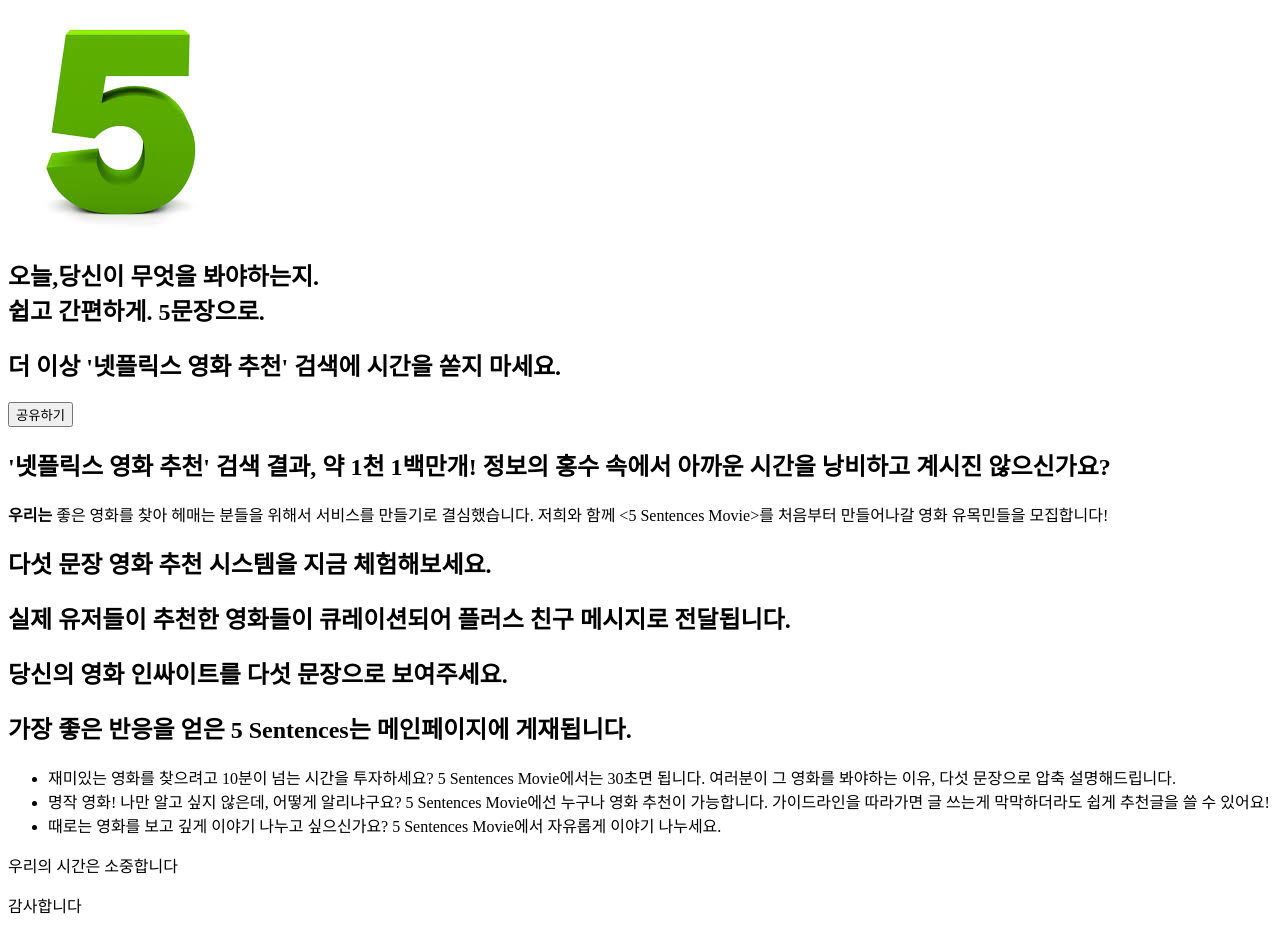
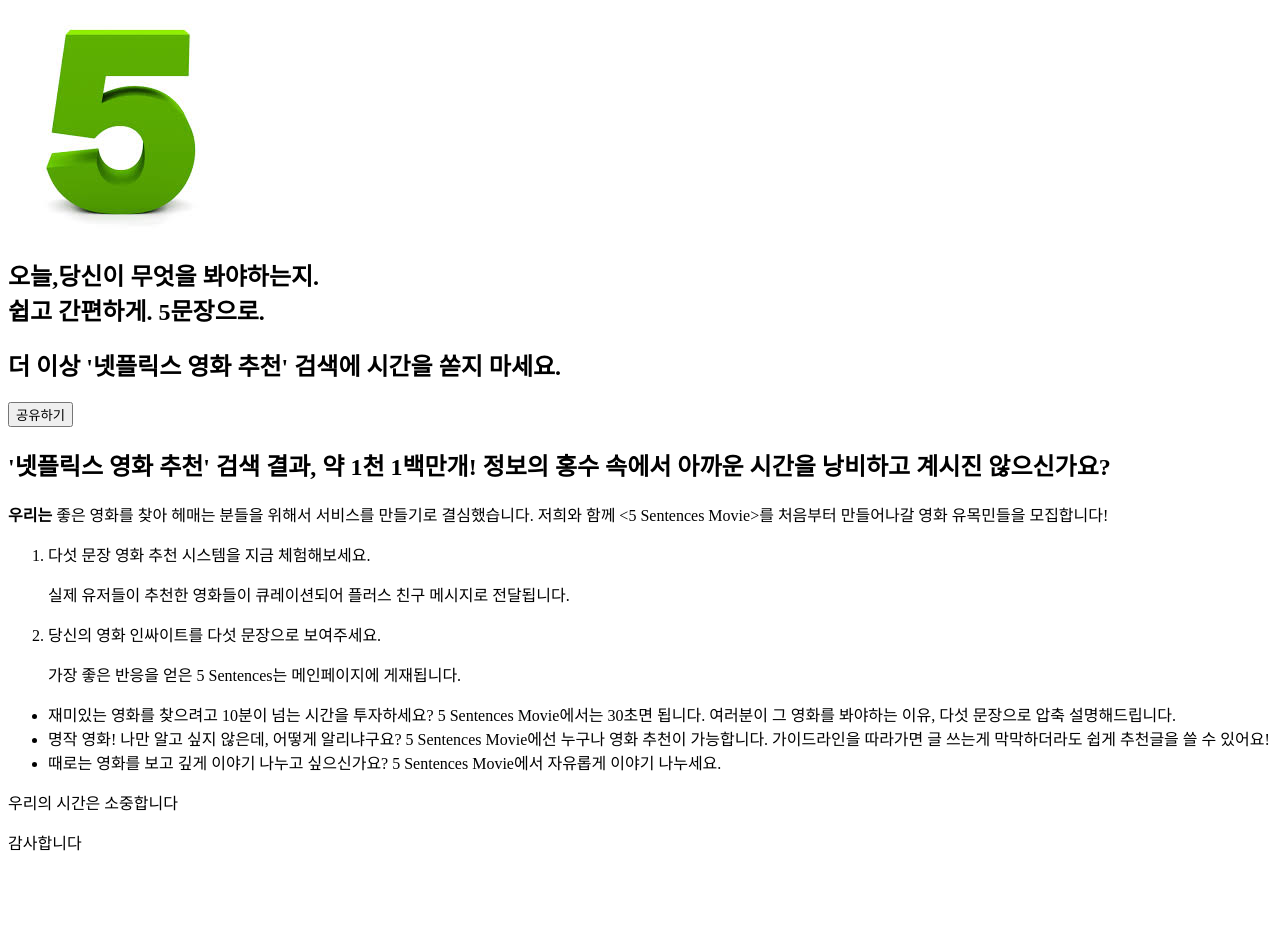
Before and after one commit to maxiday/growth, a plain HTML site: page index.html in a window 1280 px wide. After the commit the page ends 870 px from the top, so only its background shows below. Drawn offline with Linux system fonts and the light colour scheme.

Commit message:
연습1_최대열7

```diff
--- a/index.html
+++ b/index.html
@@ -29,13 +29,19 @@
     </section>
     <!--Feature-->
     <section id="feature">
-      <h1>다섯 문장 영화 추천 시스템을 지금 체험해보세요.</h1>
-      <h2>
-        실제 유저들이 추천한 영화들이 큐레이션되어 플러스 친구 메시지로
-        전달됩니다.
-      </h2>
-      <h1>당신의 영화 인싸이트를 다섯 문장으로 보여주세요.</h1>
-      <h2>가장 좋은 반응을 얻은 5 Sentences는 메인페이지에 게재됩니다.</h2>
+      <div>
+        <ol>
+          <li>
+            다섯 문장 영화 추천 시스템을 지금 체험해보세요.
+          </li>
+          <p>
+            실제 유저들이 추천한 영화들이 큐레이션되어 플러스 친구 메시지로
+            전달됩니다.
+          </p>
+          <li>당신의 영화 인싸이트를 다섯 문장으로 보여주세요.</li>
+          <p>가장 좋은 반응을 얻은 5 Sentences는 메인페이지에 게재됩니다.</p>
+        </ol>
+      </div>
       <div>
         <ul>
           <li>
```
